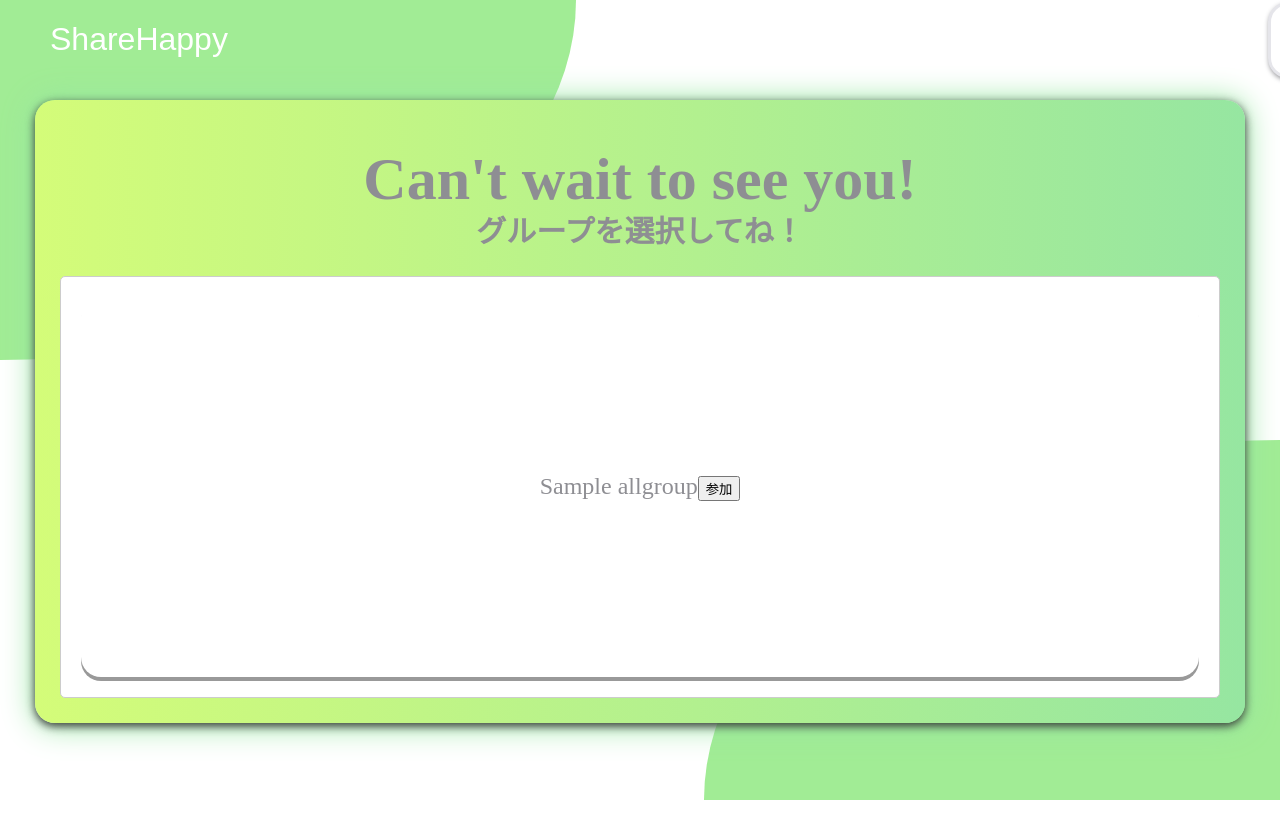
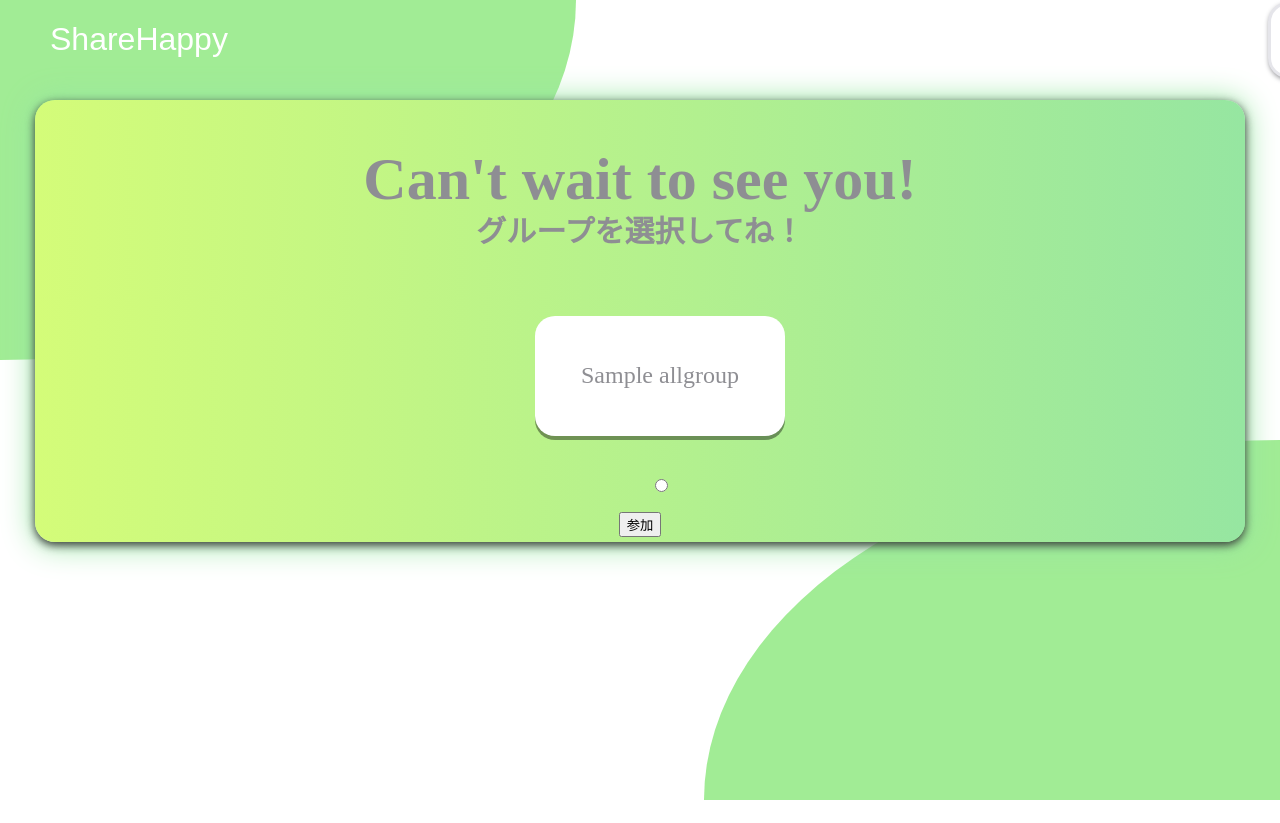
Before and after one commit to RareTECH2024Autumn-G/teamG, a Flask app: template ChatApp/templates/pages/large-window-pages/second-group.html in a window 1280 px wide. After the commit the page ends 800 px from the top, so only its background shows below. Run offline with Flask 2, Linux system fonts and the light colour scheme; the template is opened without the code that fills it: most values are stand-ins (such as "Sample title", 1, 10 or a date in 2020); some web fonts are replaced.

Commit message:
second.group.htmlの編集とホーム画面モーダルの修正

```diff
--- a/ChatApp/static/css/chat.css
+++ b/ChatApp/static/css/chat.css
@@ -25,7 +25,7 @@
     white-space: nowrap; /* テキストを改行せずに1行で表示 */
     overflow: hidden; /* 親要素を超えたテキストを隠す */
     text-overflow: ellipsis; /* テキストが溢れた場合に「…」を表示 */
-    width: 40%; /* 幅を指定 */
+    width: 400px; /* 幅を指定 */
     height: 30px;
     border: 1px solid #ccc; /* ボーダーを追加して見やすくする */
     font-size: 20px;
@@ -132,6 +132,7 @@
     border: 1px solid #ccc; /* 枠線 */
     border-radius: 5px; /* 角を丸くする */
     cursor: pointer; /* カーソルをポインターに変更 */
+    height: 40px;
 }
 
 .send-button:hover{
--- a/ChatApp/static/css/group.css
+++ b/ChatApp/static/css/group.css
@@ -127,9 +127,24 @@
     box-shadow: 0px 4px 0px 0px rgba(0, 0, 0, 0.4);
     cursor: pointer; /* ポインターカーソル */
     transition: background-color 0.3s; /* ホバー時のトランジション */
-    width: 100%; /* 親要素の幅に合わせる */
-    height: 100%; /* 親要素の高さに合わせる */
+    width: 250px; /* 親要素の幅に合わせる */
+    height: 120px; /* 親要素の高さに合わせる */
+    margin: 40px;
 }
+
+.second-group-button:hover {
+  background-color: #bfc4bf; /* ホバー時の背景色を変更 */
+}
+
+.second-group-add-container {
+  display: flex;
+  flex-direction: row; /* 横並び */
+  flex-wrap: wrap; /* 折り返し */
+  justify-content: center; /* 子要素を中央に配置 */
+  align-items: center; /* 垂直方向にも中央揃え */
+}
+
+
 
 .second-group-none {
     display: flex;
@@ -140,3 +155,11 @@
     font-size: 40px;
     margin: 100px;
 }
+
+.second-group-add-container {
+  display: flex;
+  flex-direction: row; /* 横並び */
+  flex-wrap: wrap; /* 折り返し */
+  justify-content: center; /* 子要素を中央に配置 */
+  align-items: center; /* 垂直方向にも中央揃え */
+}
--- a/ChatApp/templates/pages/home-pages/home.html
+++ b/ChatApp/templates/pages/home-pages/home.html
@@ -27,13 +27,13 @@
       <h2>デバッグ出力</h2>
       <pre>{{ groups }}</pre>
     </div>
-
+-->
     </div>
   <div>
        <button class="inquiry-chat" id="(グループのID)">運営チャット</button>
   </div>
 </div>
-
+git fetch origin
 <div class="home-modal-layer js-home-modal">
   <div class="home-modal">
     <div class="home-modal-inner">
--- a/ChatApp/templates/pages/large-window-pages/second-group.html
+++ b/ChatApp/templates/pages/large-window-pages/second-group.html
@@ -5,26 +5,25 @@
 {% block body %}
 <div class="border "><!--メッセージ（ようこそ）-->
     <!-- <form class="firstgroup-form" method="post" action="/select_firstgroup"> 2024/11/21 うっちゃん追加 2024/11/26 うっちゃん 削除-->
-       <div class="group-add">
+     <form action="/joingroup" method="POST">
+         <div class="group-add">
            <h1>Can't wait to see you!</h1>
            <h2>グループを選択してね！</h2>
       {% if allgroups %} <!-- 2024/11/25 うっちゃん groups→allgroups-->
-           <ul class="second-group-wrapper">
+           <ul class="second-group-add-container">
           {% for allgroup in allgroups %} <!-- 2024/11/25 うっちゃん groups→allgroups-->
-               <li class="second-group-button">
-                   {{ allgroup['name'] }}
-                <!-- 必要に応じて参加ボタンなどを追加 -->
-                   <form action="/joingroup" method="POST">
-                       <input type="hidden" name="allgroup_id" value="{{ allgroup['cid'] }}"> <!-- 2024/11/25 うっちゃん valueの取得方法を変更-->
-                       <button type="submit">参加</button>
-                  </form>
-               </li>
+               <div>
+                   <span class="second-group-button">{{ allgroup['name'] }}</span>
+                   <input  type="radio" name="allgroup_id" value="{{ allgroup['cid'] }}" > <!-- 2024/11/25 うっちゃん valueの取得方法を変更-->
+               </div>
       {% endfor %}
            </ul>
+           <button type="submit">参加</button>
+     </form>
       {% else %}
-           <div class="second-group-none">
-              <p>未加入のグループはありません。</p>
-           </div>
+     <div class="second-group-none">
+          <p>未加入のグループはありません。</p>
+     </div>
       {% endif %}
        </div>
    <!-- <form>  2024/11/26 うっちゃん 削除 -->
```
Also changed, not shown: ChatApp/templates/pages/home-pages/base.html (+13 -0 lines).
